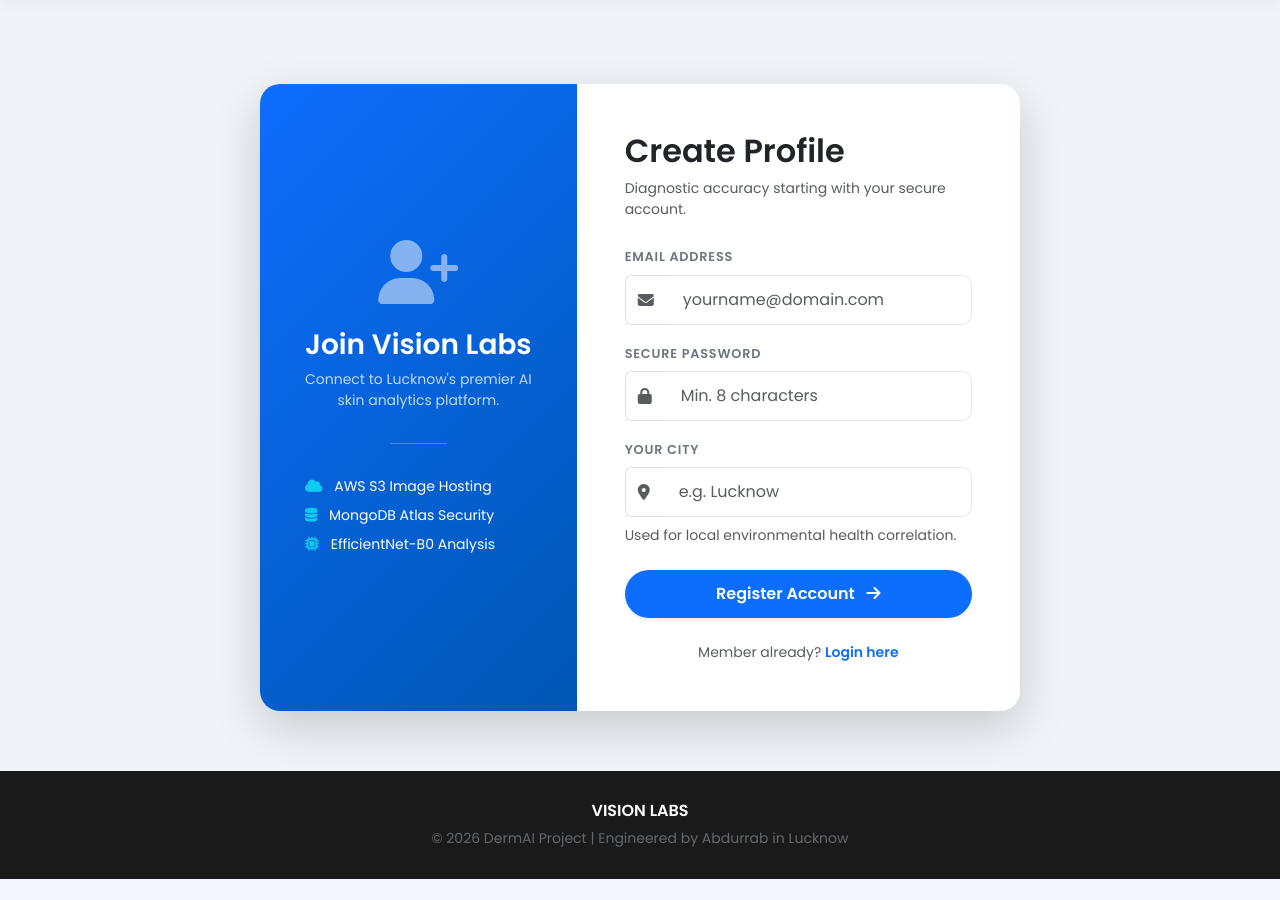
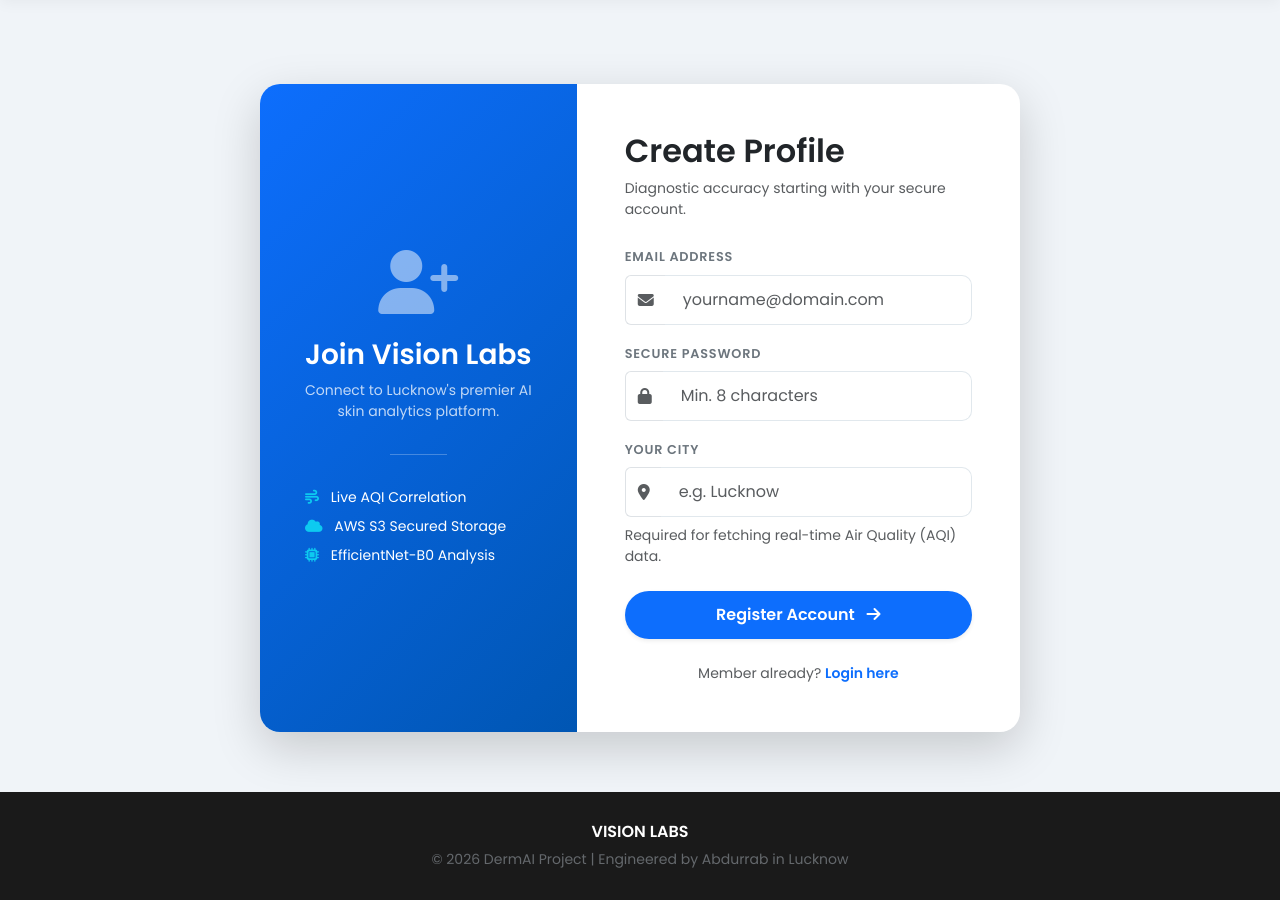
Before and after one commit to AbdurrabKhan198/vision_labs, a Flask app: page /signup in a window 1280 px wide. Shown: the part 72-972 px from the top of the page. Before the commit the page ends 951 px from the top, so only its background shows below. Run offline with Flask 3, Linux system fonts and the light colour scheme.

Commit message:
signup file

```diff
--- a/templates/signup.html
+++ b/templates/signup.html
@@ -87,8 +87,8 @@
                             <p class="small opacity-75">Connect to Lucknow's premier AI skin analytics platform.</p>
                             <hr class="w-25 mx-auto border-white opacity-25">
                             <div class="text-start w-100 mt-3 small">
-                                <p class="mb-2"><i class="fa-solid fa-cloud me-2 text-info"></i> AWS S3 Image Hosting</p>
-                                <p class="mb-2"><i class="fa-solid fa-database me-2 text-info"></i> MongoDB Atlas Security</p>
+                                <p class="mb-2"><i class="fa-solid fa-wind me-2 text-info"></i> Live AQI Correlation</p>
+                                <p class="mb-2"><i class="fa-solid fa-cloud me-2 text-info"></i> AWS S3 Secured Storage</p>
                                 <p class="mb-0"><i class="fa-solid fa-microchip me-2 text-info"></i> EfficientNet-B0 Analysis</p>
                             </div>
                         </div>
@@ -123,7 +123,7 @@
                                         <input type="text" name="city" class="form-control border-start-0" placeholder="e.g. Lucknow" required>
                                     </div>
                                     <div class="form-text x-small text-muted mt-2">
-                                        Used for local environmental health correlation.
+                                        Required for fetching real-time Air Quality (AQI) data.
                                     </div>
                                 </div>
 
```
